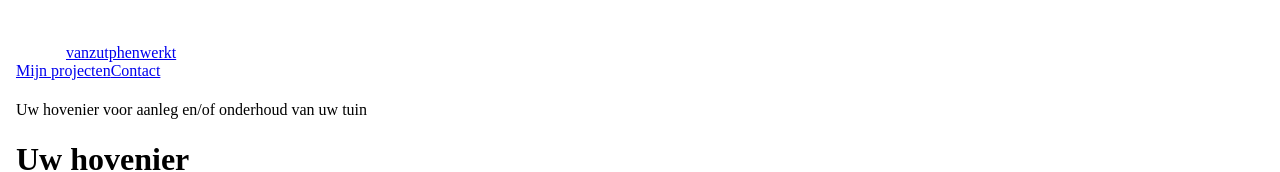
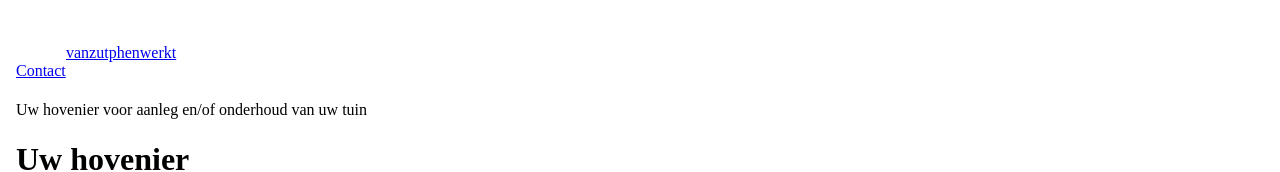
Before and after one commit to FrankvanZ/vanzutphenwerkt, a Next.js app: page / in a window 1280 px wide. Shown: the top 172 px of the page. Built offline with nearby package versions, Linux system fonts and the light colour scheme.

Commit message:
removed projects from logo

```diff
--- a/components/BeforeAfter.js
+++ b/components/BeforeAfter.js
@@ -2,11 +2,11 @@ import React from "react";
 import before1 from "../public/before1.jpg";
 import after1 from "../public/after1.jpg";
 import before2 from "../public/before2.jpeg";
-import after2 from "../public//after2.jpg";
+import after2 from "../public/after2.jpg";
 import before3 from "../public/before3.jpeg";
-import after3 from "../public//after3.jpg";
+import after3 from "../public/after3.jpg";
 import before4 from "../public/before4.jpeg";
-import after4 from "../public//after4.jpg";
+import after4 from "../public/after4.jpg";
 import before5 from "../public/before.jpg";
 
 import Image from "next/image";
--- a/components/Logo.js
+++ b/components/Logo.js
@@ -17,11 +17,11 @@ export default function Logo() {
         </span> */}
       </div>
       <div className="flex">
-        <Link href="/projecten">
+        {/* <Link href="/projecten">
           <a className="flex items-center text-white text-xl sm:text-2xl font-bold pb-2 pl-4 pt-2 xl:drop-shadow-[0_10px_8px_rgba(0,0,0,0.75)]">
             Mijn projecten
           </a>
-        </Link>
+        </Link> */}
         <Link href="/contact">
           <a className="flex items-center text-white text-xl sm:text-2xl font-bold pb-2 pl-4 pt-2 xl:drop-shadow-[0_10px_8px_rgba(0,0,0,0.75)]">
             Contact
--- a/package.json
+++ b/package.json
@@ -9,7 +9,7 @@
     "lint": "next lint"
   },
   "dependencies": {
-    "next": "^12.0.9",
+    "next": "^12.1.5",
     "react": "^18.1.0",
     "react-dom": "^18.1.0",
     "react-google-recaptcha": "^2.1.0",
```
Also changed, not shown: 1 other file (tests, documents, lock files or other folders).
